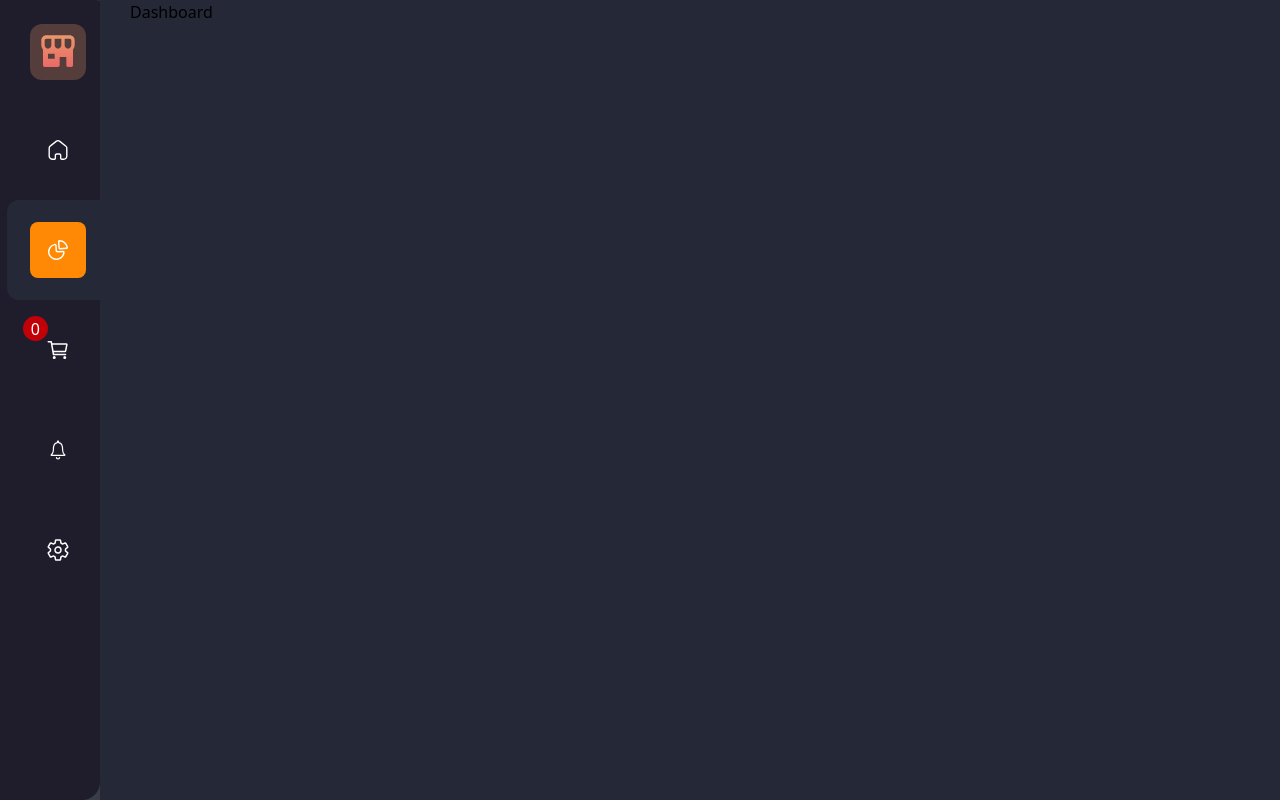
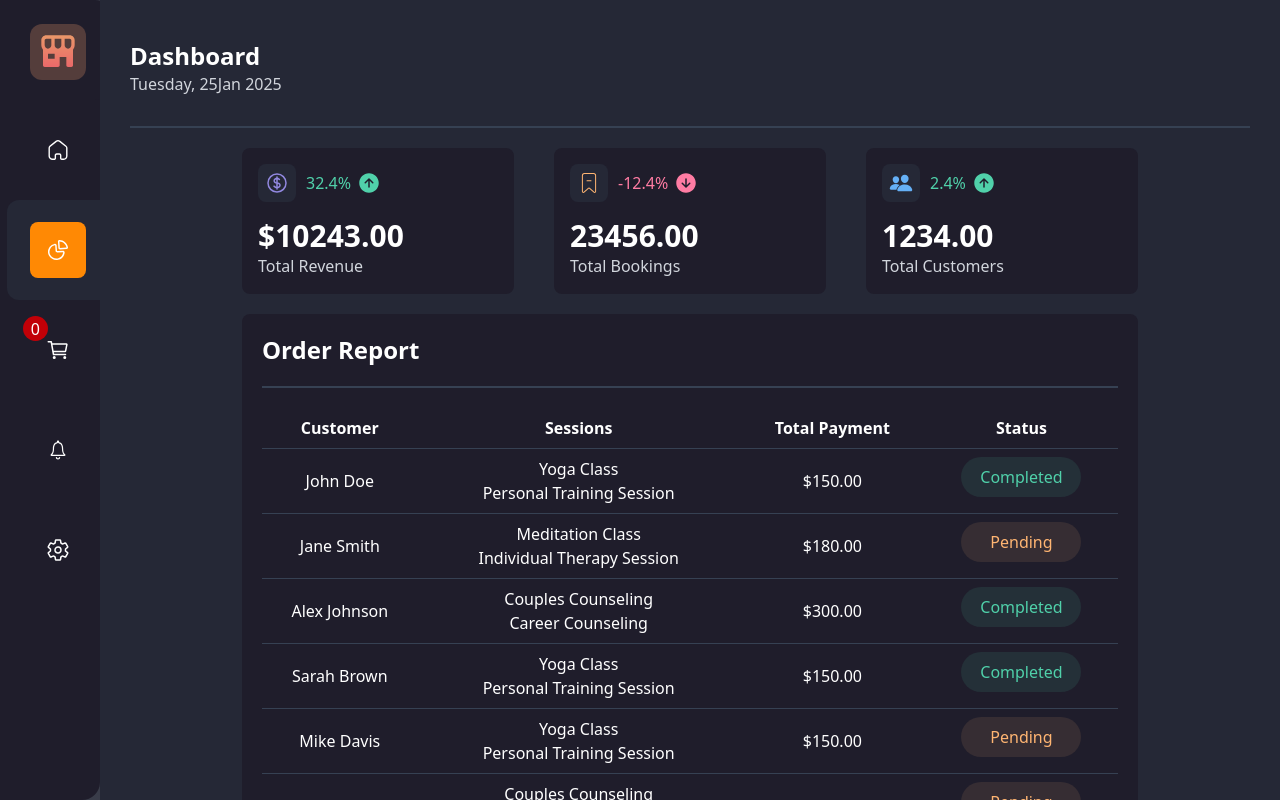
Before and after one commit to adityas-ops/posmart, a React (Vite) app: page /dashboard in a window 1280 px wide. Built offline with nearby package versions, Linux system fonts and the light colour scheme.

Commit message:
add dashboard

```diff
--- /dev/null
+++ b/src/components/Table.jsx
@@ -0,0 +1,85 @@
+const TableData = [
+  {
+    customer: "John Doe",
+    Sessions: ["Yoga Class", "Personal Training Session"],
+    totalPayment: 150,
+    status: "Completed",
+  },
+  {
+    customer: "Jane Smith",
+    Sessions: ["Meditation Class", "Individual Therapy Session"],
+    totalPayment: 180,
+    status: "Pending",
+  },
+  {
+    customer: "Alex Johnson",
+    Sessions: ["Couples Counseling", "Career Counseling"],
+    totalPayment: 300,
+    status: "Completed",
+  },
+  {
+    customer: "Sarah Brown",
+    Sessions: ["Yoga Class", "Personal Training Session"],
+    totalPayment: 150,
+    status: "Completed",
+  },
+  {
+    customer: "Mike Davis",
+    Sessions: ["Yoga Class", "Personal Training Session"],
+    totalPayment: 150,
+    status: "Pending",
+  },
+  {
+    customer: "Emily Wilson",
+    Sessions: ["Couples Counseling", "Career Counseling"],
+    totalPayment: 300,
+    status: "Pending",
+  },
+];
+
+function Table() {
+  return (
+    <div className="w-full h-fit bg-[#1F1D2B] p-[20px] min-w-[800px]  rounded-lg">
+      <h1 className="text-2xl text-white font-bold">Order Report</h1>
+      <div className="mt-[20px] border-[0.5px] border-gray-700"></div>
+      <table className="w-full mt-[20px]  overflow-x-scroll bg-[#1F1D2B]    text-white">
+        <thead className="border-b-[0.5px] border-gray-700">
+          <tr>
+            <th className="py-2">Customer</th>
+            <th className="py-2">Sessions</th>
+            <th className="py-2">Total Payment</th>
+            <th className="py-2">Status</th>
+          </tr>
+        </thead>
+        <tbody>
+          {TableData.map((row) => (
+            <tr key={row.customer} className="border-b border-gray-700 last:border-b-0">
+              <td className="py-2 text-center">{row.customer}</td>
+              <td className="py-2 text-center">
+                {row.Sessions.map((session, index) => (
+                  <span key={index} className="block text-center">
+                    {session}
+                  </span>
+                ))}
+              </td>
+              <td className="py-2 text-center">${row.totalPayment}.00</td>
+              <td className="py-2 text-center flex justify-center">
+                {row.status === "Pending" ? (
+                  <div className=" w-[120px] bg-[#FFB572]/10 px-4 py-2 rounded-full text-[#FFB572]">
+                    Pending
+                  </div>
+                ) : (
+                  <div className="bg-[#50D1AA]/10 w-[120px] px-4 py-2 rounded-full text-[#50D1AA]">
+                    Completed
+                  </div>
+                )}
+              </td>
+            </tr>
+          ))}
+        </tbody>
+      </table>
+    </div>
+  );
+}
+
+export default Table;
--- a/src/routes/Dashboard.jsx
+++ b/src/routes/Dashboard.jsx
@@ -1,12 +1,101 @@
-import Layout from "../components/Layout"
+import Layout from "../components/Layout";
+import PropTypes from "prop-types";
+import { HiOutlineCurrencyDollar } from "react-icons/hi2";
+import { CiBookmarkMinus } from "react-icons/ci";
+import { IoPeople } from "react-icons/io5";
+import { IoArrowUpCircle } from "react-icons/io5";
+import Table from "../components/Table";
+
+const stats = [
+  {
+    id: 1,
+    name: "Total Revenue",
+    value: 10243.0,
+    icon: <HiOutlineCurrencyDollar className="text-[24px] text-[#9288e0]" />,
+    increase: true,
+    percentage: 32.4,
+  },
+  {
+    id: 2,
+    name: "Total Bookings",
+    value: 23456.0,
+    icon: <CiBookmarkMinus className="text-[24px] text-[#FFB572]" />,
+    increase: false,
+    percentage: -12.4,
+  },
+  {
+    id: 3,
+    name: "Total Customers",
+    value: 1234,
+    icon: <IoPeople className="text-[24px] text-[#65B0F6]" />,
+    increase: true,
+    percentage: 2.4,
+  },
+];
+
+
 
 
 function Dashboard() {
   return (
-   <Layout>
-      <h1>Dashboard</h1>
-   </Layout>
-  )
+    <Layout>
+      <div className=" w-full pt-[40px] h-full">
+        <h1 className="sm:text-2xl text-xl text-white font-bold">Dashboard</h1>
+        <p className="text-gray-300 text-sm sm:text-base">Tuesday, 25Jan 2025</p>
+        <div className="mt-[30px] border-[0.5px] border-gray-700"></div>
+        <div className=" w-full max-w-full  sm:max-w-[80%] mx-auto h-full">
+        <div className=" mt-[20px] w-full grid grid-cols-1 sm:grid-cols-3 gap-[15px] sm:gap-[40px]">
+          {stats.map((stat) => (
+            <StatsCard key={stat.id} {...stat} />
+          ))}
+        </div>
+        <div className=" w-full h-full overflow-y-scroll overflow-x-scroll hideScrollBar mt-[20px]">
+            <Table/>
+        </div>
+        </div>
+      </div>
+    </Layout>
+  );
 }
 
-export default Dashboard
+const StatsCard = ({ name, value, icon, increase, percentage }) => {
+  return (
+    <div className="bg-[#1F1D2B] p-4 rounded-lg ">
+      <div className="flex items-center gap-[10px]">
+        <div className="bg-[#252836] rounded-[8px] w-[38px] h-[38px] flex items-center justify-center">
+          {icon}
+        </div>
+
+        <p
+          className={`text-base flex items-center gap-[6px] ${
+            increase ? "text-[#50D1AA]" : "text-[#FF7CA3]"
+          }`}
+        >
+          {percentage}%
+          <IoArrowUpCircle
+            className={`text-[24px] ${
+              increase ? "text-[#50D1AA]" : "text-[#FF7CA3] rotate-180"
+            } `}
+          />
+        </p>
+      </div>
+      <div className=" flex flex-col mt-4">
+        <h1 className=" text-2xl sm:text-3xl font-bold text-white">
+          {name === "Total Revenue" && "$"}
+          {value}.00
+        </h1>
+        <p className="text-gray-300">{name}</p>
+      </div>
+    </div>
+  );
+};
+
+StatsCard.propTypes = {
+  name: PropTypes.string.isRequired,
+  value: PropTypes.oneOfType([PropTypes.string, PropTypes.number]).isRequired,
+  icon: PropTypes.element.isRequired,
+  increase: PropTypes.bool.isRequired,
+  percentage: PropTypes.number.isRequired,
+};
+
+export default Dashboard;
```
Also changed, not shown: 1 other file (tests, documents, lock files or other folders).
